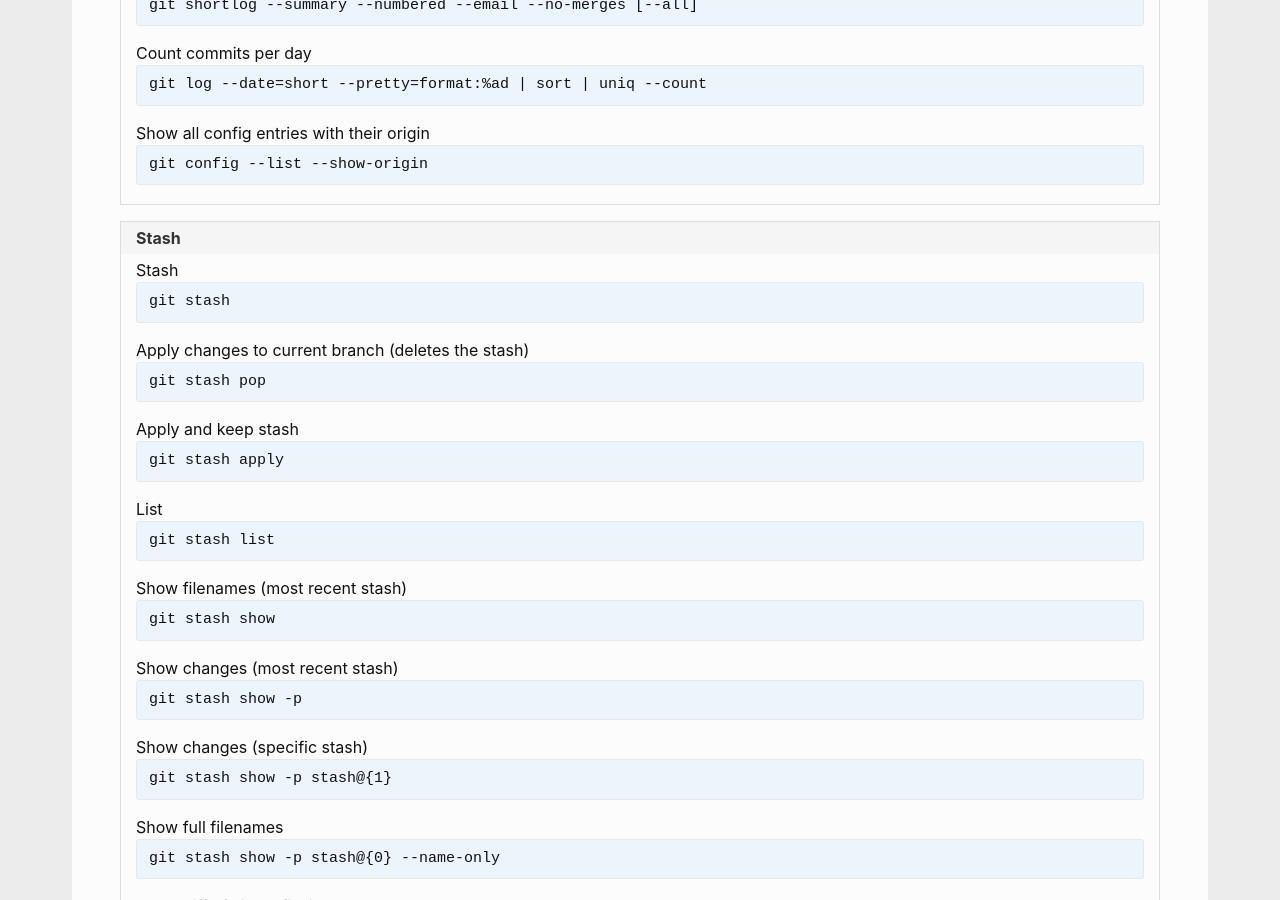
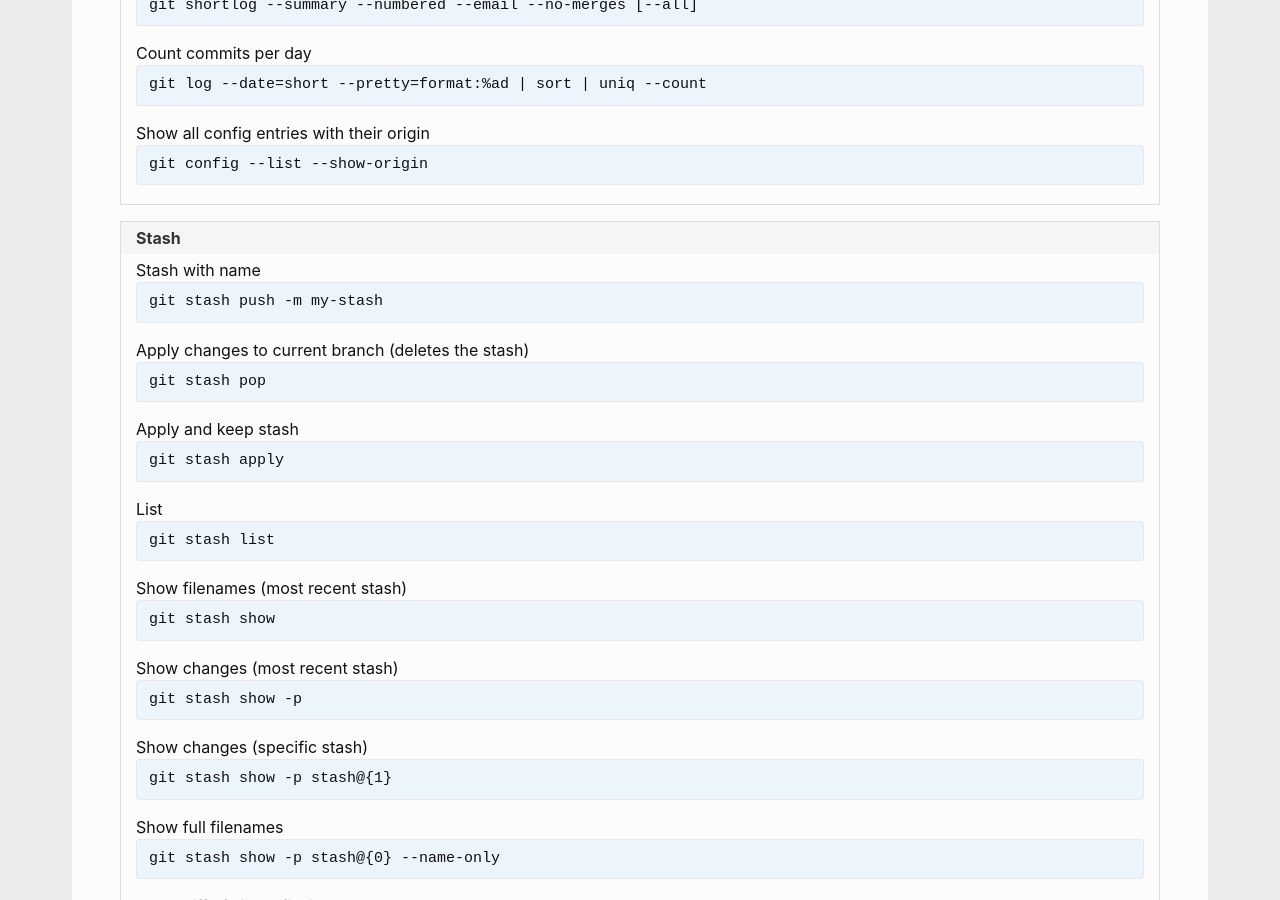
Before and after one commit to andreas-mausch/cheatsheets, a Jekyll site: the page built from _cheatsheets/git.md, in a window 1280 px wide and 900 px high, scrolled down 2173 px. Built offline with Jekyll 4.4.1, drawn with Linux system fonts in a browser that asks for light colours.

Commit message:
git stash with name

```diff
--- a/_cheatsheets/git.md
+++ b/_cheatsheets/git.md
@@ -43,7 +43,7 @@ section:
       Show all config entries with their origin: git config --list --show-origin
   - name: Stash
     commands:
-      Stash: git stash
+      Stash with name: git stash push -m my-stash
       Apply changes to current branch (deletes the stash): git stash pop
       Apply and keep stash: git stash apply
       List: git stash list
```
